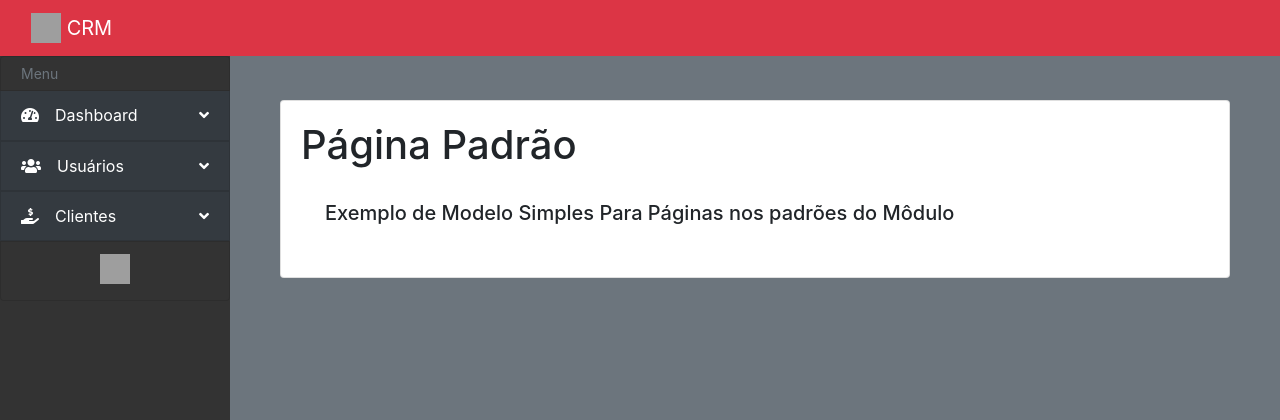
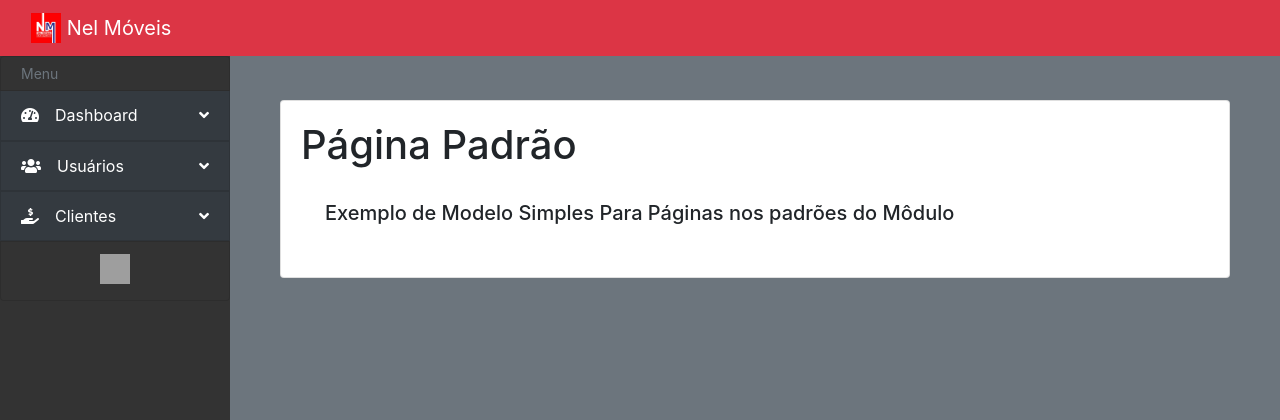
Before and after one commit to RicardoMelo2501/hobby_hub, a Django app: page /default/ in a window 1280 px wide. Shown: the top 420 px of the page. Run offline with Django 4.2, Linux system fonts and the light colour scheme; data comes from the database, SQL or seed files in the repository; both versions use the stored data as it was after the commit; some libraries are stand-ins or nearby versions; grey boxes are pictures that could not be loaded.

Commit message:
Logo do Sistema, Configurando Media Django

```diff
--- a/base/templates/navbar/navbar.html
+++ b/base/templates/navbar/navbar.html
@@ -5,9 +5,8 @@
 
             <!-- LOGOTIPO -->
             <a class="navbar-brand" href="{% url 'home:index' %}">
-                <img src="https://v4-alpha.getbootstrap.com/assets/brand/bootstrap-solid.svg" width="30" height="30" class="d-inline-block align-top" alt="">
-                {% comment %} <img src="https://scontent.frec22-1.fna.fbcdn.net/v/t39.30808-6/306142906_584760366552492_8407327296725868215_n.jpg?_nc_cat=102&cb=99be929b-3346023f&ccb=1-7&_nc_sid=09cbfe&_nc_eui2=AeHsCCHcyYmuMEHH7oj0bpNFPPHB6-77bBA88cHr7vtsEIFnd3wOKh8wEvcxeKM7Qb_rCRi9wUzGqCxCQOpwlRPZ&_nc_ohc=HLDQmeSRBmUAX_UokRv&_nc_ht=scontent.frec22-1.fna&oh=00_AfB0tZgZLzInf3HEAC8m_I72hSm_MUQtyDGDjLBgvngl6A&oe=64B9D89B" width="30" height="30" class="d-inline-block align-top" alt=""> {% endcomment %}
-                <span class="menu-collapsed">CRM</span>
+                <img src="/media/sistema/logo.jpg" width="30" height="30" class="d-inline-block align-top" alt="">
+                <span class="menu-collapsed">Nel Móveis</span>
             </a>
 
             <!-- Botões Canto Superior Direito -->
--- a/config/settings.py
+++ b/config/settings.py
@@ -145,7 +145,7 @@ USE_TZ = True
 # Static files (CSS, JavaScript, Images)
 # https://docs.djangoproject.com/en/4.2/howto/static-files/
 
-STATIC_ROOT = os.path.join(BASE_DIR, 'staticfiles')
+STATIC_ROOT = BASE_DIR / 'staticfiles'
 
 STATIC_URL = 'static/'
 
@@ -153,6 +153,9 @@ STATICFILES_DIRS = [
     BASE_DIR / 'base' / 'static'
 ]
 
+MEDIA_URL = 'media/'
+MEDIA_ROOT = BASE_DIR / 'media/'
+
 # Default primary key field type
 # https://docs.djangoproject.com/en/4.2/ref/settings/#default-auto-field
 
--- a/config/urls.py
+++ b/config/urls.py
@@ -17,7 +17,13 @@ Including another URLconf
 from django.contrib import admin
 from django.urls import include,path
 
+from django.conf import settings
+from django.conf.urls.static import static
+
 urlpatterns = [
     path('', include('home.urls')),
     path('admin/', admin.site.urls, name='admin'),
 ]
+
+urlpatterns += static(settings.MEDIA_URL, document_root=settings.MEDIA_ROOT)
+urlpatterns += static(settings.STATIC_URL, document_root=settings.STATIC_ROOT)
--- a/home/views/user_view.py
+++ b/home/views/user_view.py
@@ -72,7 +72,7 @@ def register(request):
         if form.is_valid():
             form.save()
             messages.success(request, 'Usuário registrado')
-            return redirect('home:login')
+            return redirect('home:home')
 
     return render(
         request,
```
Also changed, not shown: db.sqlite3, media/sistema/logo.jpg (added), 1 other file.
